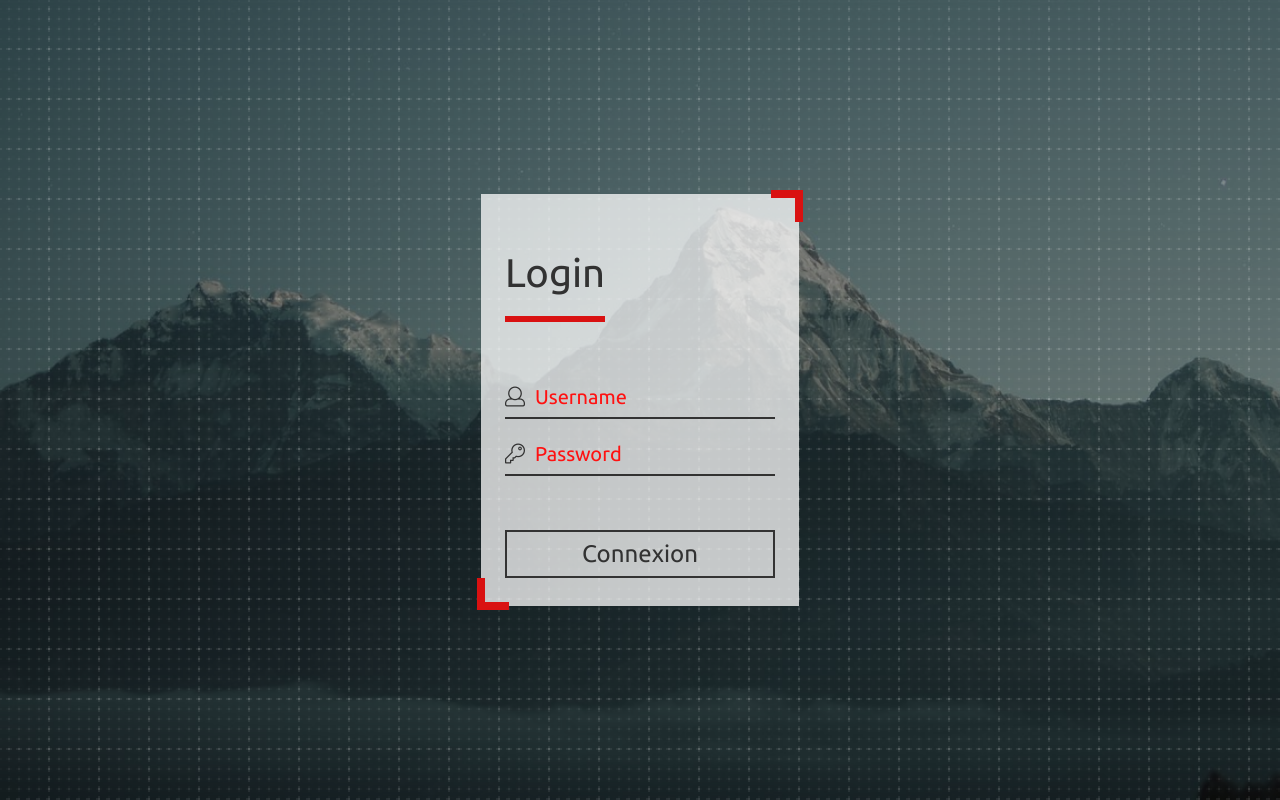
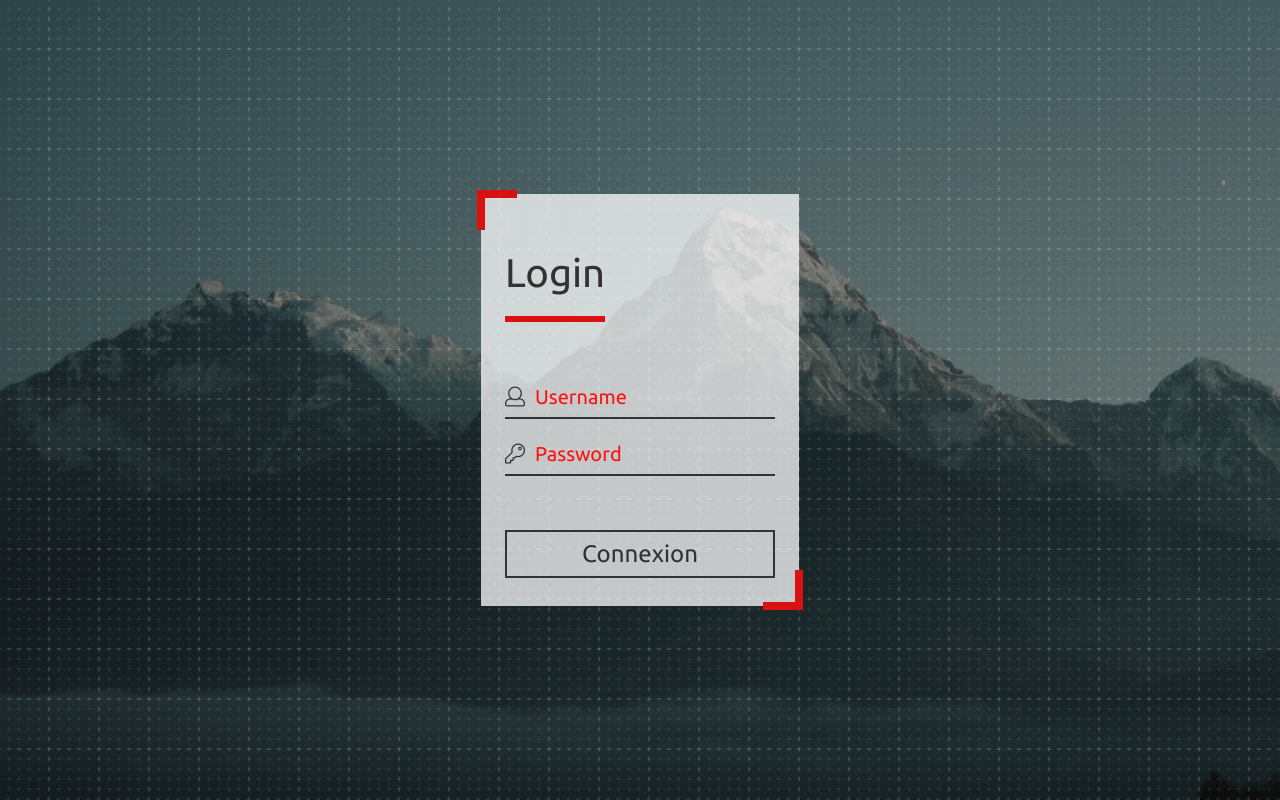
Before and after one commit to ChRootCommit/LegaChat, a PHP site: page / in a window 1280 px wide. Run offline with PHP 8.4, Linux system fonts and the light colour scheme.

Commit message:
Add files via upload

```diff
--- a/front/css/main.css
+++ b/front/css/main.css
@@ -65,22 +65,22 @@ section {
 #login::after, #chat::after, #chat #popup::after {
 	border: 8px solid rgb(217, 17, 17);
 	content: '';
-	height: 1.5em;
+	height: 2em;
 	position: absolute;
-	width: 1.5em;
+	width: 2em;
 }
 #login::before, #chat::before, #chat #popup::before {
-	border-right: 0;
+	border-left: 0;
 	border-top: 0;
 	bottom: 0;
-	left: 0;
-	margin: 0 0 -4px -4px;
+	margin: 0 -4px -4px 0;
+	right: 0;
 }
 #login::after, #chat::after, #chat #popup::after {
 	border-bottom: 0;
-	border-left: 0;
-	margin: -4px -4px 0 0;
-	right: 0;
+	border-right: 0;
+	left: 0;
+	margin: -4px 0 0 -4px;
 	top: 0;
 }
 
```
